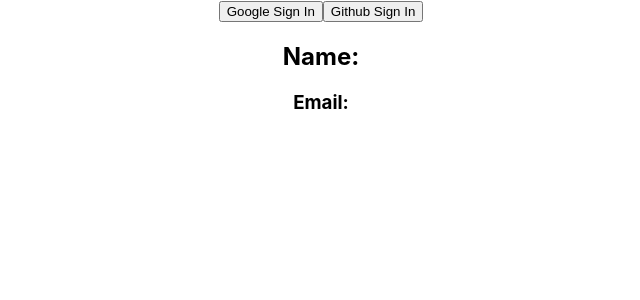
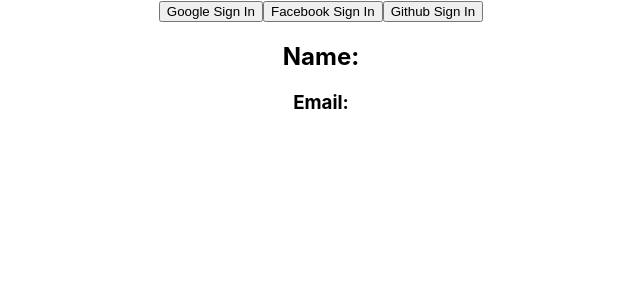
Before and after one commit to khaled39ab/Simple-Firebase-Authentication, a React (Create React App) app: page / in a window 1280 px wide. Shown: the top 300 px of the page, without its empty margins (319-959 px from the left). Built offline with nearby package versions, Linux system fonts and the light colour scheme.

Commit message:
added fb provider

```diff
--- a/src/App.js
+++ b/src/App.js
@@ -1,15 +1,15 @@
 import './App.css';
 import app from './firebase.init';
-import { getAuth, GithubAuthProvider, GoogleAuthProvider, signInWithPopup, signOut } from 'firebase/auth';
+import { FacebookAuthProvider, getAuth, GithubAuthProvider, GoogleAuthProvider, signInWithPopup, signOut } from 'firebase/auth';
 import { useState } from 'react';
 
 const auth = getAuth(app)
 function App() {
   const googleProvider = new GoogleAuthProvider();
+  const githubProvider = new GithubAuthProvider();
+  const facebookProvider = new FacebookAuthProvider();
+
   const [user, setUser] = useState({});
-
-  const githubProvider = new GithubAuthProvider();
-
 
   const handleGoogleSignIn = () =>{
     signInWithPopup(auth, googleProvider)
@@ -36,6 +36,17 @@ function App() {
     })
     .catch(err => console.error(err))
   }
+
+  const handleFacebookSignIn = () =>{
+    signInWithPopup(auth, facebookProvider)
+    .then (res =>{
+      const user = res.user;
+      setUser(user)
+      console.log(user);
+    })
+    .catch(err => console.log(err))
+  }
+
   return (
     <div className="App">
       {
@@ -43,6 +54,7 @@ function App() {
         <button onClick={handleSignOut}>Sign Out</button> :
         <>
           <button onClick={handleGoogleSignIn}>Google Sign In</button>
+          <button onClick={handleFacebookSignIn}>Facebook Sign In</button>
           <button onClick={handleGithubSignIn}>Github Sign In</button>
         </>
       }
```
